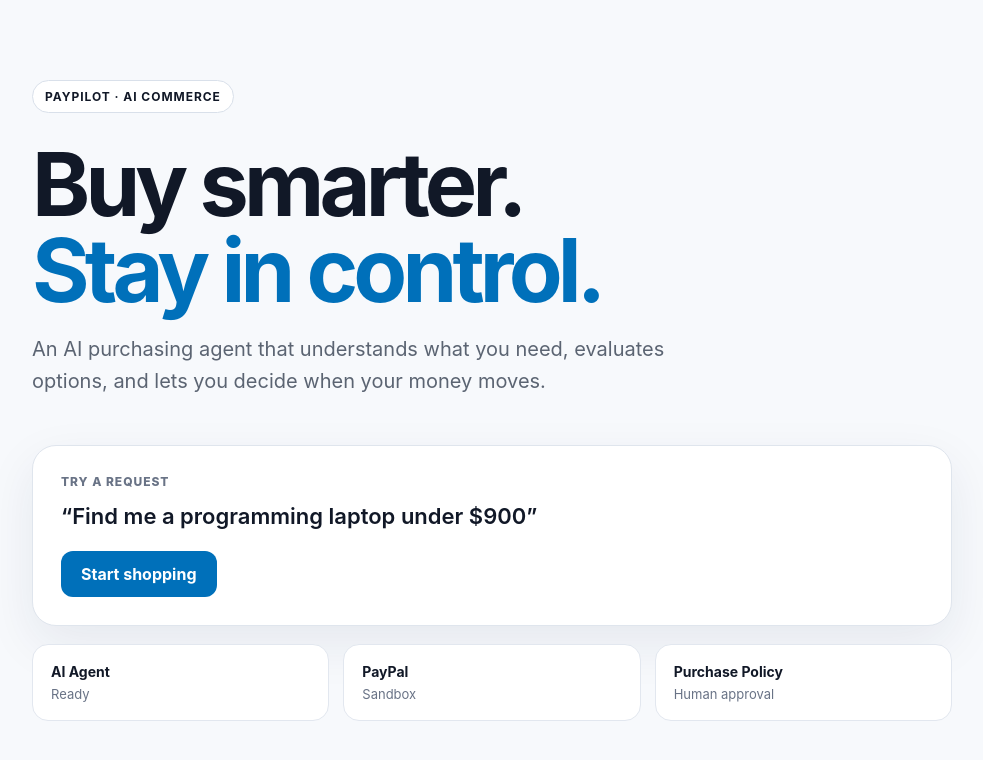
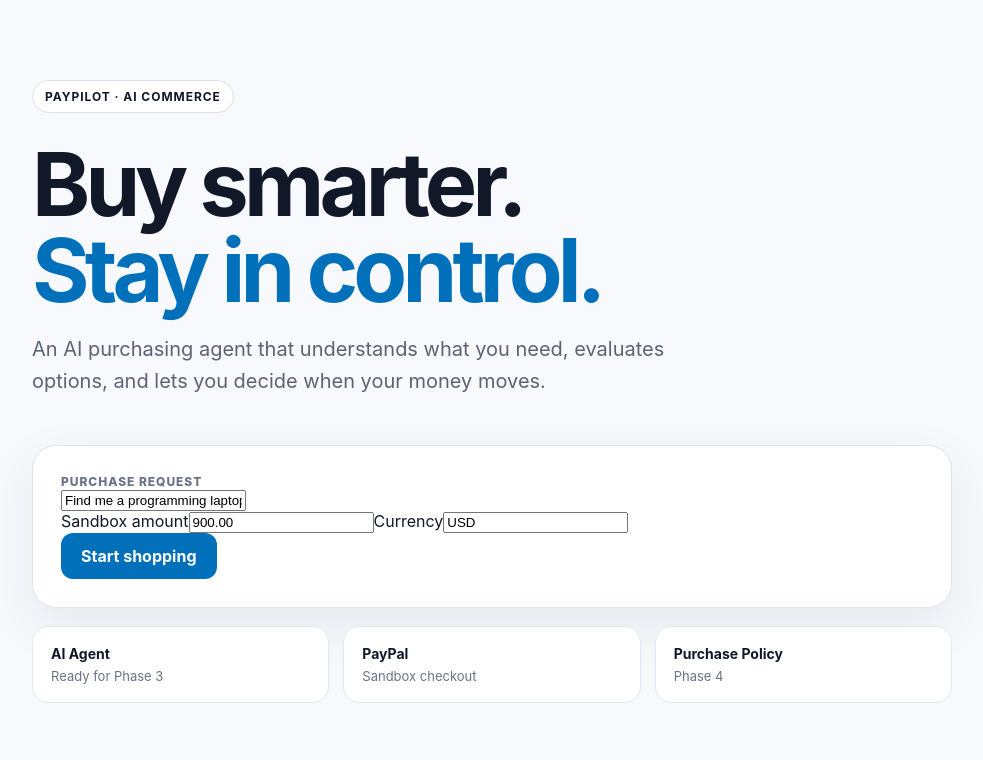
Before and after one commit to peterkehinde673/PayPilot, a React (Vite) app: page / in a window 1280 px wide. Shown: the top 760 px of the page, without its empty margins (148-1131 px from the left). Built offline with nearby package versions, Linux system fonts and the light colour scheme.

Commit message:
feat: connect PayPilot UI to PayPal sandbox

```diff
--- a/src/main.tsx
+++ b/src/main.tsx
@@ -1,8 +1,56 @@
-import React from 'react';
+import React, { useState } from 'react';
 import ReactDOM from 'react-dom/client';
 import './styles.css';
 
+type CheckoutState = 'idle' | 'loading' | 'ready' | 'error';
+
 function App() {
+  const [request, setRequest] = useState('Find me a programming laptop under $900');
+  const [amount, setAmount] = useState('900.00');
+  const [currency, setCurrency] = useState('USD');
+  const [checkoutUrl, setCheckoutUrl] = useState<string | null>(null);
+  const [state, setState] = useState<CheckoutState>('idle');
+  const [message, setMessage] = useState('');
+
+  async function startShopping() {
+    setState('loading');
+    setCheckoutUrl(null);
+    setMessage('');
+
+    try {
+      const response = await fetch('/api/paypal/orders', {
+        method: 'POST',
+        headers: { 'Content-Type': 'application/json' },
+        body: JSON.stringify({
+          amount,
+          currency,
+          description: request
+        })
+      });
+
+      const data = (await response.json()) as {
+        id?: string;
+        approveUrl?: string | null;
+        error?: string;
+      };
+
+      if (!response.ok) {
+        throw new Error(data.error ?? 'Unable to create the PayPal order');
+      }
+
+      if (!data.approveUrl) {
+        throw new Error('PayPal created the order but did not return an approval URL');
+      }
+
+      setCheckoutUrl(data.approveUrl);
+      setState('ready');
+      setMessage(`PayPal order ${data.id ?? 'created'} is ready for approval.`);
+    } catch (error: unknown) {
+      setState('error');
+      setMessage(error instanceof Error ? error.message : 'Unable to start checkout');
+    }
+  }
+
   return (
     <main className="app">
       <section className="hero">
@@ -16,15 +64,55 @@ function App() {
           An AI purchasing agent that understands what you need, evaluates options,
           and lets you decide when your money moves.
         </p>
+
         <div className="command-card">
-          <div className="command-label">TRY A REQUEST</div>
-          <div className="command">“Find me a programming laptop under $900”</div>
-          <button type="button">Start shopping</button>
+          <div className="command-label">PURCHASE REQUEST</div>
+          <input
+            aria-label="Purchase request"
+            value={request}
+            onChange={(event) => setRequest(event.target.value)}
+          />
+          <div className="checkout-fields">
+            <label>
+              Sandbox amount
+              <input
+                aria-label="Sandbox amount"
+                inputMode="decimal"
+                value={amount}
+                onChange={(event) => setAmount(event.target.value)}
+              />
+            </label>
+            <label>
+              Currency
+              <input
+                aria-label="Currency"
+                maxLength={3}
+                value={currency}
+                onChange={(event) => setCurrency(event.target.value.toUpperCase())}
+              />
+            </label>
+          </div>
+          <button type="button" onClick={startShopping} disabled={state === 'loading'}>
+            {state === 'loading' ? 'Creating PayPal order…' : 'Start shopping'}
+          </button>
+
+          {message && (
+            <div className={`checkout-message ${state === 'error' ? 'error' : 'success'}`} role="status">
+              {message}
+            </div>
+          )}
+
+          {checkoutUrl && (
+            <a className="approve-link" href={checkoutUrl}>
+              Continue to PayPal Sandbox →
+            </a>
+          )}
         </div>
+
         <div className="status-grid">
-          <div><strong>AI Agent</strong><span>Ready</span></div>
-          <div><strong>PayPal</strong><span>Sandbox</span></div>
-          <div><strong>Purchase Policy</strong><span>Human approval</span></div>
+          <div><strong>AI Agent</strong><span>Ready for Phase 3</span></div>
+          <div><strong>PayPal</strong><span>Sandbox checkout</span></div>
+          <div><strong>Purchase Policy</strong><span>Phase 4</span></div>
         </div>
       </section>
     </main>
```
